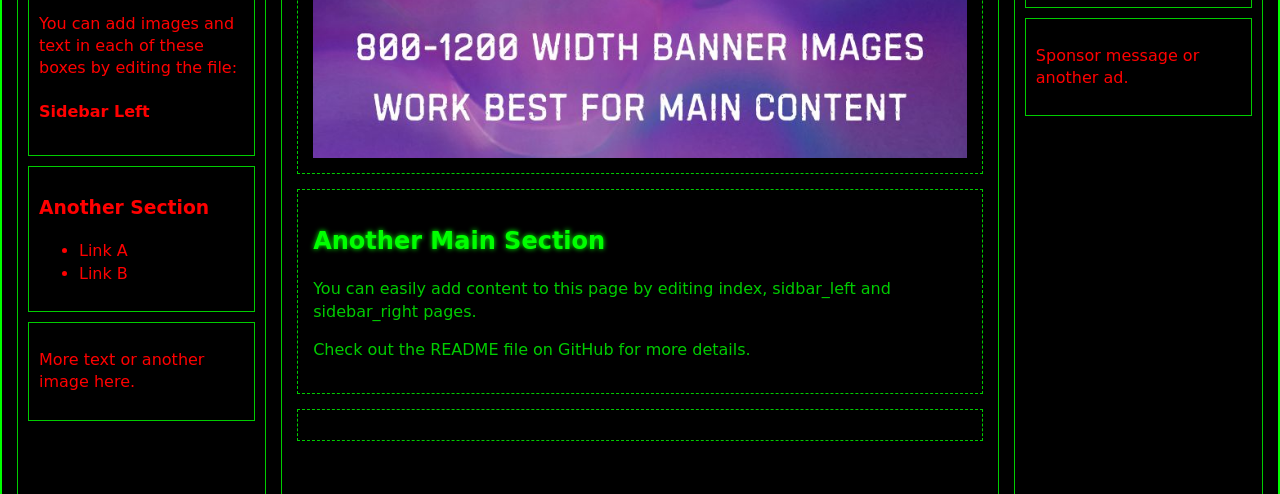
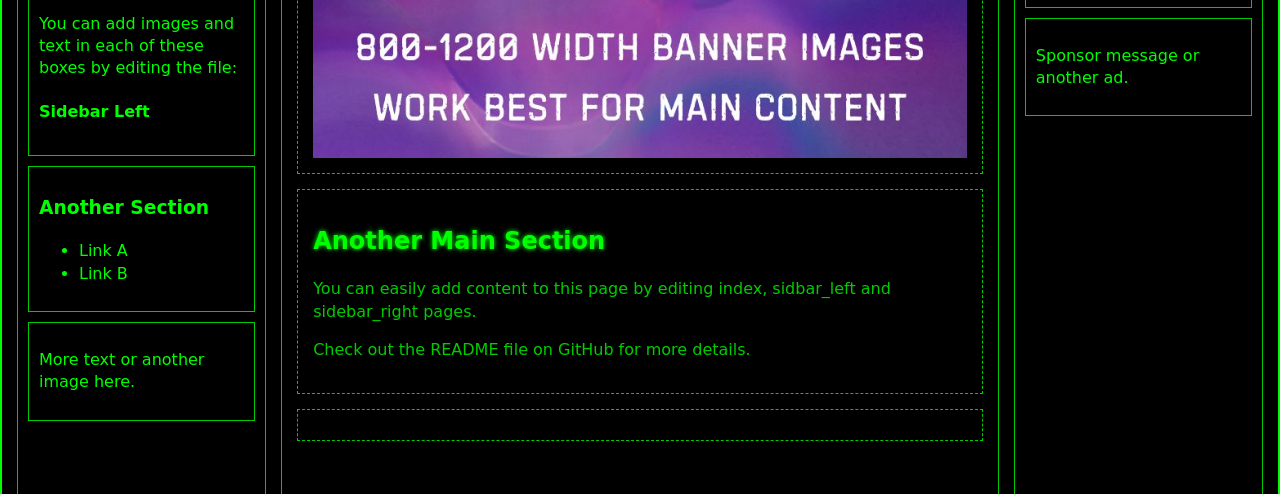
Before and after one commit to ReMortaDev/ReMorta_Source_Code, a plain HTML site: page index.html in a window 1280 px wide. Shown: the part 306-800 px from the top of the page. Drawn offline with Linux system fonts and the light colour scheme; a web font is replaced by a local one.

Commit message:
Restore text to green css
Restored original text color, with the link color being the same green as the original text.

```diff
--- a/css/base.css
+++ b/css/base.css
@@ -3,9 +3,9 @@ body {
     margin: 0;
     padding: 0;
     background-color: #000; /* Black background for the Matrix look */
-    color: #ff0000; /* Red text */
+    color: #00ff00; /* Green text */
     line-height: 1.4; /* Improve readability */
-    /* text-shadow: 0 0 5px #ff0000; /* Removed the red text glow */
+    /* text-shadow: 0 0 5px #00ff00; /* Removed the green text glow */
     overflow-x: hidden; /* Prevent horizontal scrollbar */
 }
 
@@ -18,7 +18,7 @@ html {
 }
 
 a {
-    color: #ff0000; /* Slightly darker red for links */
+    color: #00ff00; /* Slightly darker red for links */
     text-decoration: none;
 }
 
```
